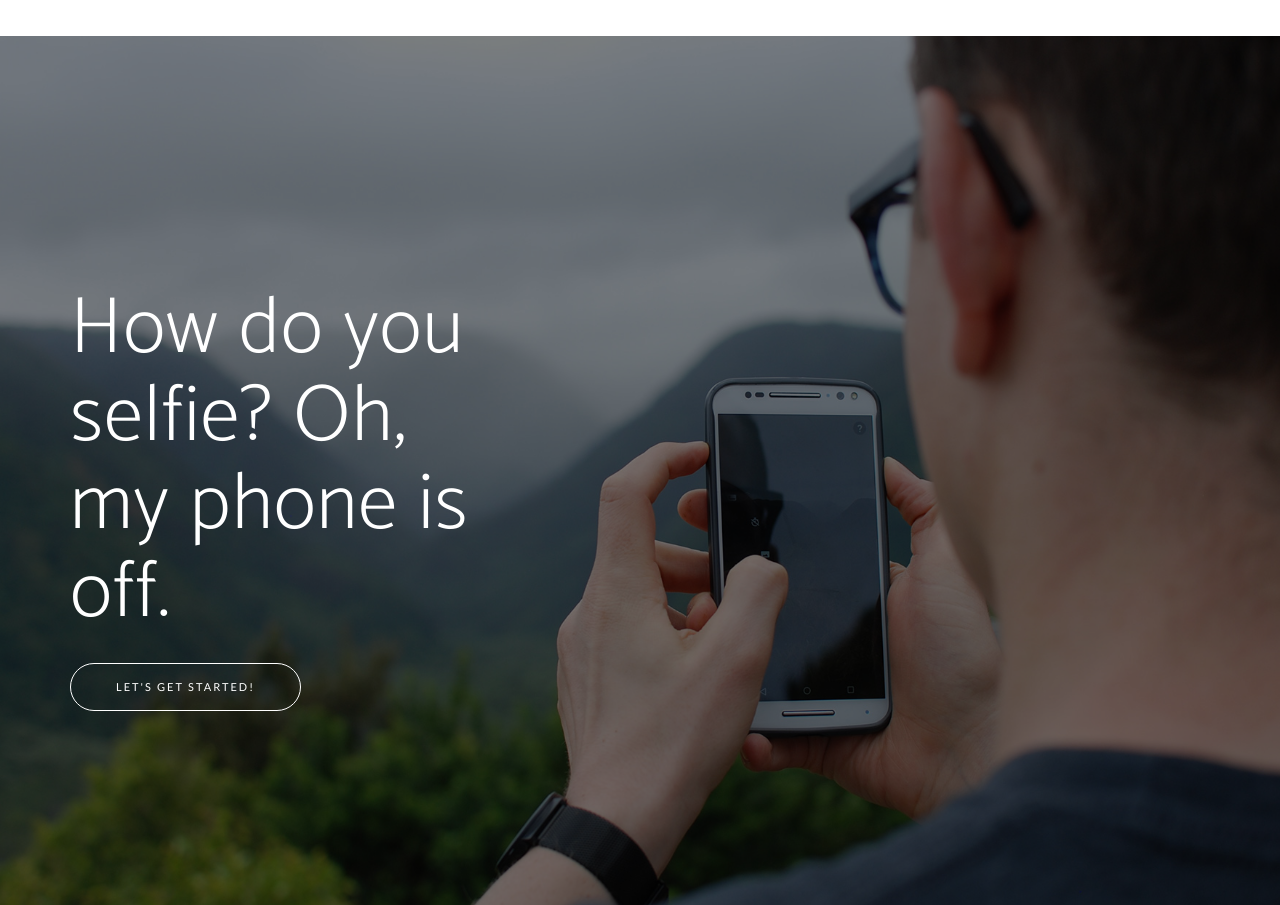
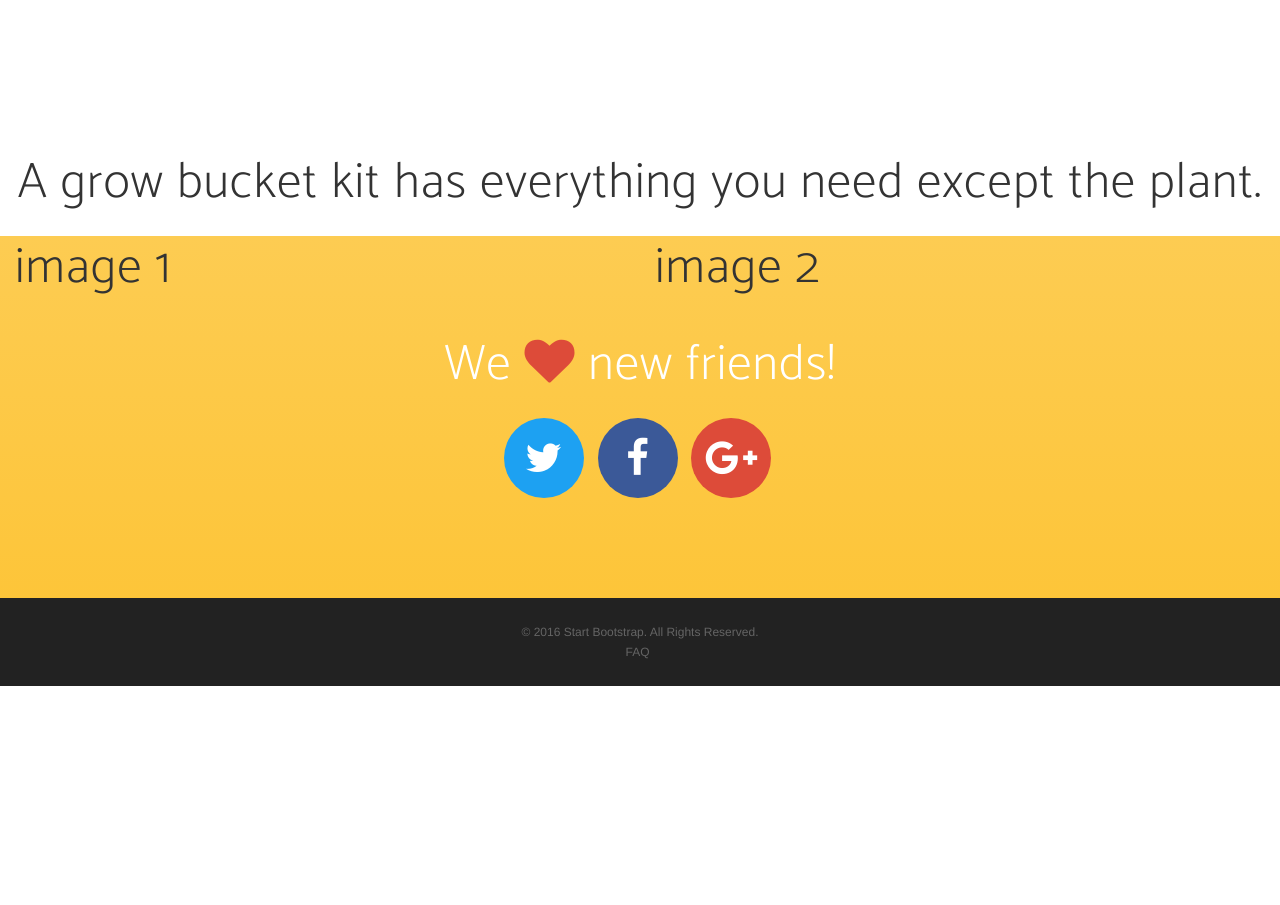
Before and after one commit to ruthgrace/growbucketlife, a website: page index.html in a window 1280 px wide. Shown: the part 1280-2185 px from the top of the page. After the commit the page ends 1966 px from the top, so only its background shows below. Drawn offline with nearby package versions, Linux system fonts and the light colour scheme; a web font is replaced by a local one.

Commit message:
copy and img placeholders

```diff
--- a/index.html
+++ b/index.html
@@ -105,14 +105,16 @@
             </div>
     </section>
 
-    <section class="cta">
-        <div class="cta-content">
-            <div class="container">
-                <h2>How do you selfie? Oh, my phone is off.</h2>
-                <a href="#subscribe" class="btn btn-outline btn-xl page-scroll">Let's Get Started!</a>
-            </div>
+    <section>
+        <div class="col-lg-12 text-center">
+            <h2>A grow bucket kit has everything you need except the plant.</h2>
         </div>
-        <div class="overlay"></div>
+        <div class="col-lg-6">
+            <h2>image 1</h2>
+        </div>
+        <div class="col-lg-6">
+            <h2>image 2</h2>
+        </div>
     </section>
 
     <section id="contact" class="contact bg-primary">
```
